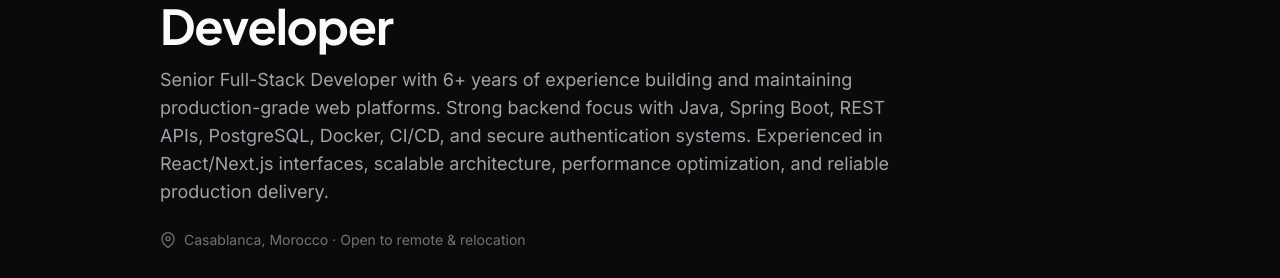
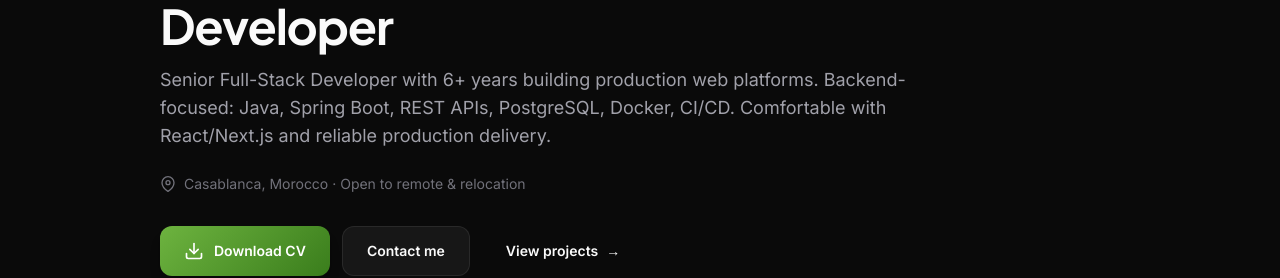
Before and after one commit to yassine-RM/yassine-remmani, a Next.js app: page /en/resume in a window 1280 px wide. Shown: the part 203-481 px from the top of the page. Built offline with nearby package versions, Linux system fonts and the light colour scheme; no server answers.

Commit message:
Cut profile text

```diff
--- a/messages/en.ts
+++ b/messages/en.ts
@@ -195,7 +195,7 @@
   resumePage: {
     badge: 'Resume',
     h1: 'Yassine Remmani — Senior Full-Stack Developer',
-    intro: 'Senior Full-Stack Developer with 6+ years of experience building and maintaining production-grade web platforms. Strong backend focus with Java, Spring Boot, REST APIs, PostgreSQL, Docker, CI/CD, and secure authentication systems. Experienced in React/Next.js interfaces, scalable architecture, performance optimization, and reliable production delivery.',
+    intro: 'Senior Full-Stack Developer with 6+ years building production web platforms. Backend-focused: Java, Spring Boot, REST APIs, PostgreSQL, Docker, CI/CD. Comfortable with React/Next.js and reliable production delivery.',
     location: 'Casablanca, Morocco · Open to remote & relocation',
     downloadCv: 'Download CV',
     downloadCvAria: 'Download CV as PDF',
@@ -379,7 +379,7 @@
       github: 'github.com/yassine-RM',
       portfolio: 'remmanidev.com',
     },
-    summary: 'Senior Full-Stack Engineer specializing in Spring Boot and Next.js, with 6+ years building production-grade web platforms. I deliver scalable APIs, event-driven systems, and AI-ready integrations (AWS Bedrock, LLM APIs) that match high-impact job offers. Experienced in multi-tenant systems, secure auth (OAuth2/JWT, Keycloak), and cloud deployment (AWS, Docker). Focus on system design, performance, and shipping software that scales.',
+    summary: 'Senior Full-Stack Developer with 6+ years building production web platforms. Backend-focused: Spring Boot, REST APIs, PostgreSQL, Kafka, Docker, secure auth (OAuth2/JWT, Keycloak). Comfortable with React/Next.js, multi-tenant systems, and cloud deployment on AWS.',
     skillLabels: { skills: 'Skills', backend: 'Backend', frontend: 'Frontend', databases: 'Databases', security: 'Security', cloudDevops: 'Cloud & DevOps', architecture: 'Architecture', ai: 'AI & Integration', languages: 'Languages', hobbies: 'Hobbies' },
     sectionLabels: { summary: 'Summary', experience: 'Experience', projects: 'Projects', education: 'Education' },
     skills: {
--- a/messages/fr.ts
+++ b/messages/fr.ts
@@ -196,7 +196,7 @@
   resumePage: {
     badge: 'CV',
     h1: 'Yassine Remmani — Développeur Full Stack Senior',
-    intro: 'Développeur Full Stack avec plus de 6 ans d’expérience dans la conception, le développement et la maintenance d’applications web en production. Profil orienté backend avec Java, Spring Boot, REST APIs, PostgreSQL, Docker, CI/CD et systèmes d’authentification sécurisés. Expérimenté en React/Next.js, architecture scalable, optimisation des performances et livraison fiable en production.',
+    intro: 'Développeur Full Stack senior avec 6+ ans sur des plateformes web en production. Profil orienté backend : Java, Spring Boot, REST APIs, PostgreSQL, Docker, CI/CD. À l’aise sur React/Next.js et la livraison fiable en production.',
     location: 'Casablanca, Maroc · Ouvert au remote et à la mobilité',
     downloadCv: 'Télécharger le CV',
     downloadCvAria: 'Télécharger le CV au format PDF',
@@ -380,7 +380,7 @@
       github: 'github.com/yassine-RM',
       portfolio: 'remmanidev.com',
     },
-    summary: 'Ingénieur Full-Stack senior spécialisé Spring Boot et Next.js, avec plus de 6 ans sur des plateformes web en production. Je livre des APIs scalables, des systèmes event-driven et des intégrations prêtes pour l’IA (AWS Bedrock, APIs LLM) qui correspondent aux offres à fort impact. Expérience en systèmes multi-tenant, auth sécurisée (OAuth2/JWT, Keycloak) et déploiement cloud (AWS, Docker). Focus sur la conception système, les performances et le livrable qui scale.',
+    summary: 'Développeur Full Stack senior avec 6+ ans sur des plateformes web en production. Profil orienté backend : Spring Boot, REST APIs, PostgreSQL, Kafka, Docker, auth sécurisée (OAuth2/JWT, Keycloak). À l’aise sur React/Next.js, systèmes multi-tenant et déploiement cloud sur AWS.',
     skillLabels: { skills: 'Compétences', backend: 'Backend', frontend: 'Frontend', databases: 'Bases de données', security: 'Sécurité', cloudDevops: 'Cloud & DevOps', architecture: 'Architecture', ai: 'IA & Intégration', languages: 'Langues', hobbies: 'Centres d’intérêt' },
     sectionLabels: { summary: 'Profil', experience: 'Expérience', projects: 'Projets', education: 'Formation' },
     skills: {
```
